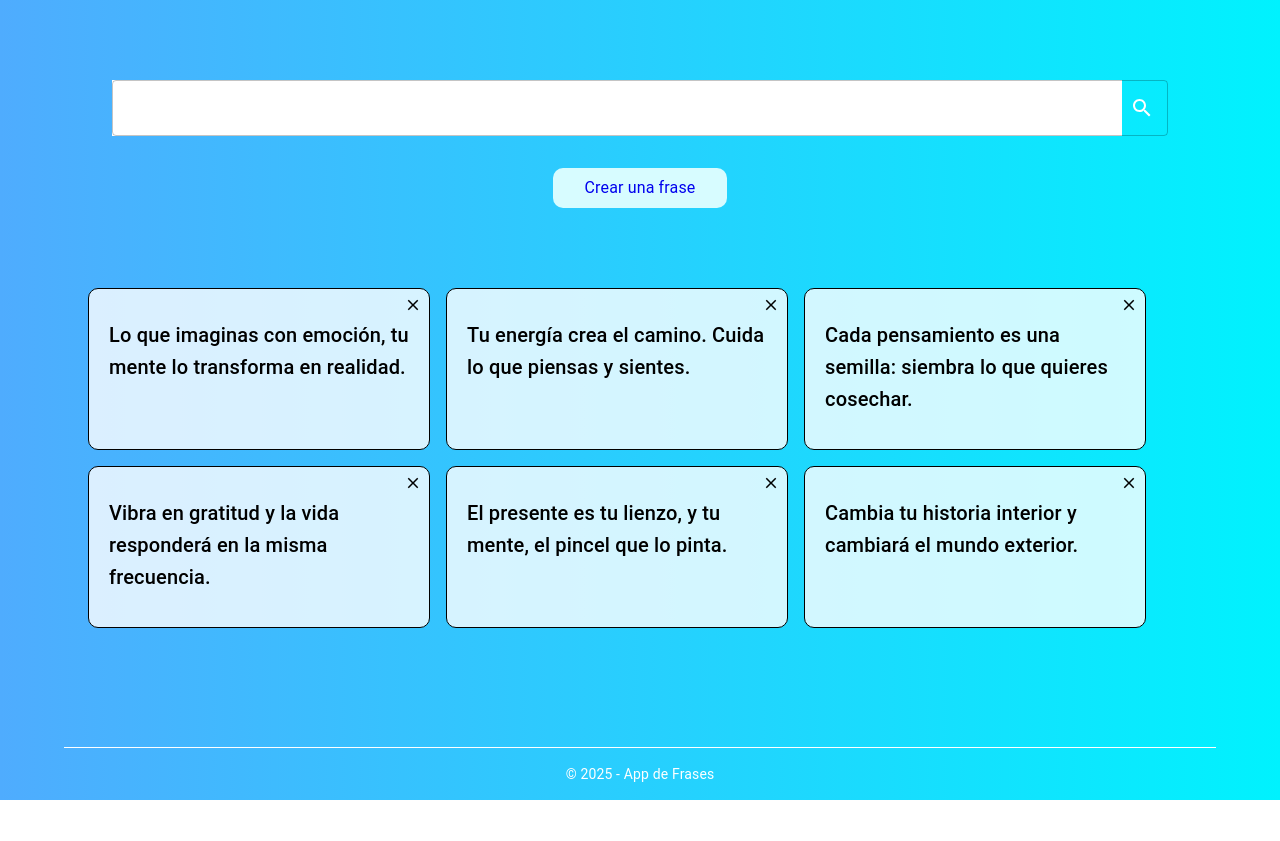
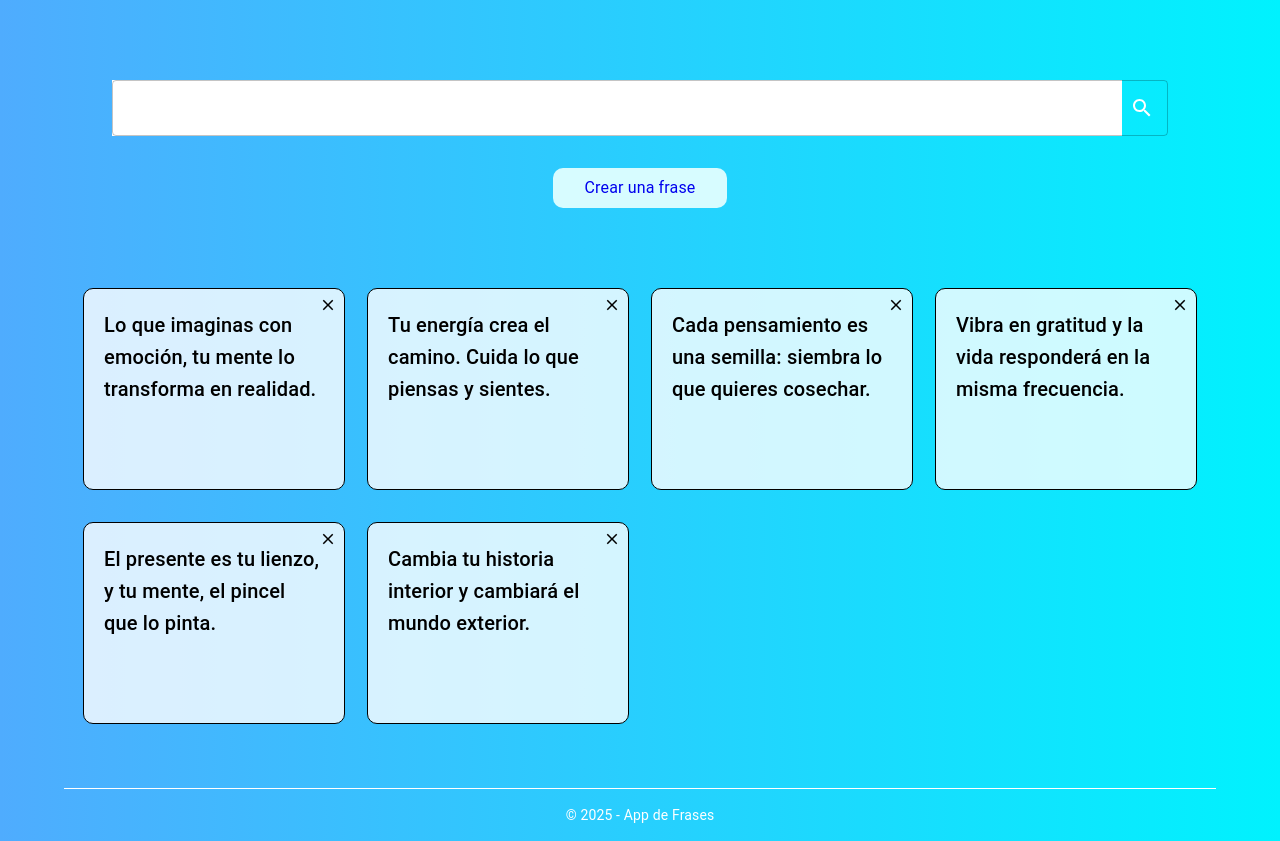
Before and after one commit to PicassoOctavio/PhrasesApp, a React (Vite) app in the folder phrases-app/: page / in a window 1280 px wide. Before the commit the page ends 800 px from the top, so only its background shows below. Built offline with nearby package versions, Linux system fonts and the light colour scheme.

Commit message:
styles improves

```diff
--- a/phrases-app/src/components/Card/Card.css
+++ b/phrases-app/src/components/Card/Card.css
@@ -1,10 +1,20 @@
 .card {
-  width: 300px;
-  height: 100px;
-  background-color: antiquewhite;
-  padding: 30px 20px;
+  position: relative;
+  min-height: 160px;
+  background-color: #e6f6ff;
+  padding: 20px;
   border: 1px solid black;
   border-radius: 10px;
-  position: relative;
-  cursor: grab;
+  overflow: hidden;
+  display: flex;
+  align-items: flex-start;
+  width: 100%;
+  max-width: 220px;
 }
+
+.description {
+  word-break: break-word;
+  overflow-wrap: anywhere;
+  line-clamp: 3;
+  overflow: hidden;
+}
--- a/phrases-app/src/components/Card/Card.tsx
+++ b/phrases-app/src/components/Card/Card.tsx
@@ -70,7 +70,9 @@ export const Card = ({ id, description }: CardProps) => {
           }}
         />
       </IconButton>
-      <Typography variant="h6">{description}</Typography>
+      <Typography variant="h6" className="description">
+        {description}
+      </Typography>
     </motion.div>
   );
 };
--- a/phrases-app/src/components/CardsGrid/CardsGrid.css
+++ b/phrases-app/src/components/CardsGrid/CardsGrid.css
@@ -1,9 +1,7 @@
 .cards-grid {
-  display: flex;
-  flex-direction: row;
-  flex-wrap: wrap;
-  width: 100%;
-  align-items: center;
-  justify-content: flex-start;
-  gap: 1rem;
+  display: grid;
+  grid-template-columns: repeat(auto-fit, minmax(240px, 1fr));
+  gap: 2rem;
+  margin: 0 auto;
+  justify-items: center;
 }
```
